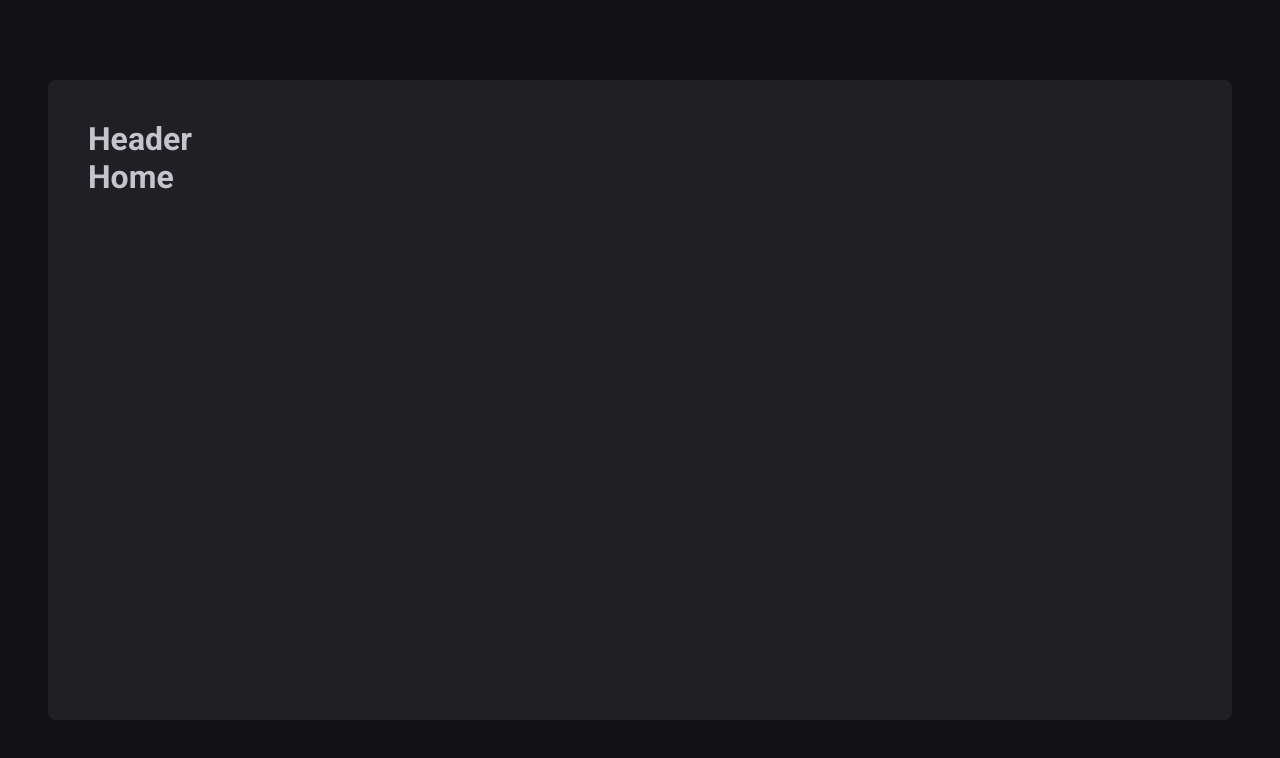
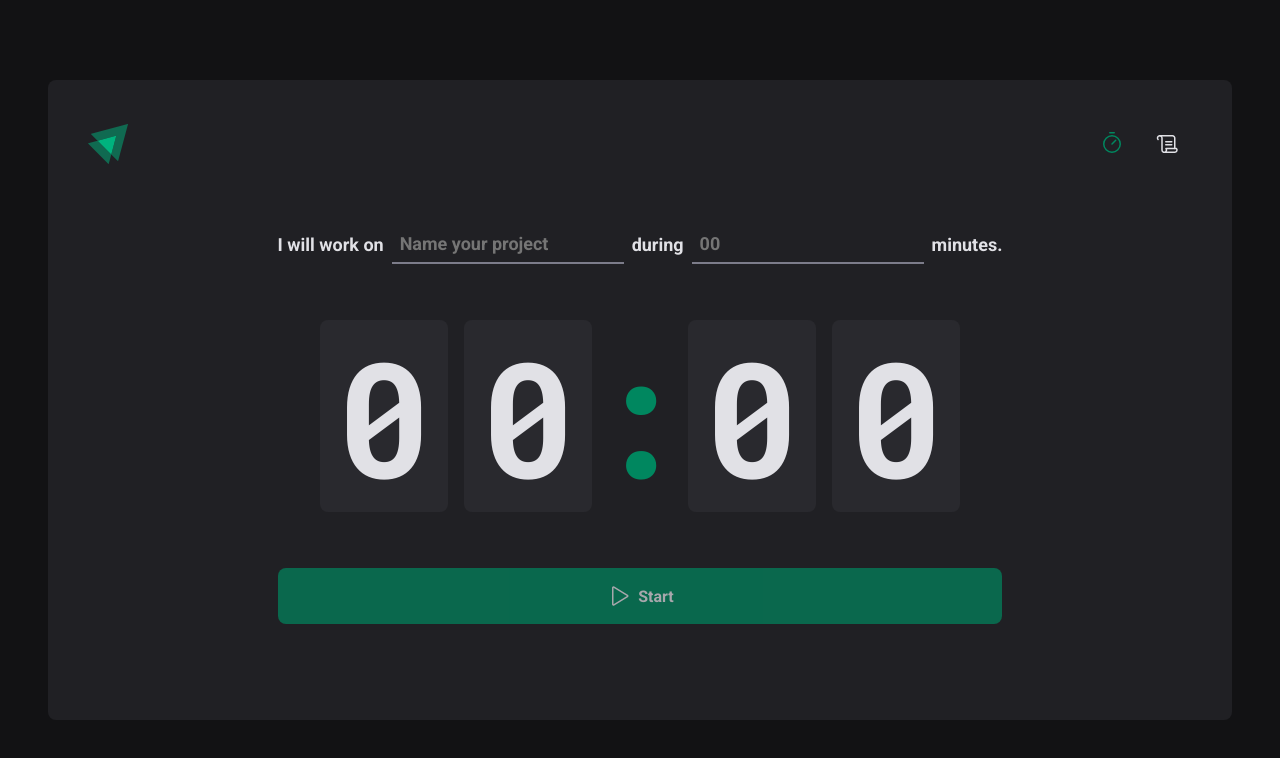
Before and after one commit to thullyoufrn/pomodoro-timer, a React (Vite) app: page / in a window 1280 px wide. Shown: the top 758 px of the page. Built offline with nearby package versions, Linux system fonts and the light colour scheme.

Commit message:
Home css changes

```diff
--- a/package.json
+++ b/package.json
@@ -10,6 +10,7 @@
     "lint": "eslint src --ext .ts,.tsx"
   },
   "dependencies": {
+    "phosphor-react": "^1.4.1",
     "react": "^18.2.0",
     "react-dom": "^18.2.0",
     "react-router-dom": "^6.8.2",
--- a/src/Router.tsx
+++ b/src/Router.tsx
@@ -1,5 +1,5 @@
 import { Routes, Route } from 'react-router-dom'
-import { Home } from './pages/Home'
+import { Home } from './pages/Home/index'
 import { History } from './pages/History'
 import { DefaultLayout } from './layouts/DefaultLayout'
 
--- a/src/components/Header/index.tsx
+++ b/src/components/Header/index.tsx
@@ -1,3 +1,22 @@
+import { HeaderContainer } from './styles'
+
+import logo from '../../assets/Logo.svg'
+
+import { Timer, Scroll } from 'phosphor-react'
+import { NavLink } from 'react-router-dom';
+
 export function Header() {
-  return <h1>Header</h1>
+  return (
+    <HeaderContainer>
+      <img src={logo} alt="ignite logo" />
+      <nav>
+        <NavLink to="/" title='Timer'>
+          <Timer size={24}/>
+        </NavLink>
+        <NavLink to="/history" title='History'>
+          <Scroll size={24} />
+        </NavLink>
+      </nav>
+    </HeaderContainer>
+  );
 }
--- a/src/components/Header/styles.ts
+++ b/src/components/Header/styles.ts
@@ -1,5 +1,34 @@
-import { styled } from 'styled-components';
+import styled from "styled-components";
 
-export const Header = styled.header`
+export const HeaderContainer = styled.header`
+  display: flex;
+  align-items: center;
+  justify-content: space-between;
 
+  nav {
+    display: flex;
+    gap: 0.5rem;
+
+    a {
+      width: 3rem;
+      height: 3rem;
+
+      display: flex;
+      align-items: center;
+      justify-content: center;
+
+      color: ${props => props.theme['gray-100']};
+
+      border-top: 3px solid transparent;
+      border-bottom: 3px solid transparent;
+
+      &:hover {
+        border-bottom: 3px solid ${props => props.theme['green-500']};
+      }
+
+      &.active {
+        color: ${props => props.theme['green-500']};
+      }
+    }
+  }
 `
--- a/src/pages/Home.tsx
+++ /dev/null
@@ -1,3 +0,0 @@
-export function Home() {
-  return <h1>Home</h1>
-}
--- /dev/null
+++ b/src/pages/Home/index.tsx
@@ -0,0 +1,37 @@
+import { Play } from "phosphor-react";
+import { CountdownContainer, FormContainer, HomeContainer, MinutesAmountInput, Separator, StartCountdownButton, TaskInput } from "./styles";
+
+export function Home() {
+  return (
+    <HomeContainer>
+      <form action="">
+        <FormContainer>
+          <label htmlFor="task">I will work on</label>
+          <TaskInput id="task" placeholder="Name your project" />
+
+          <label htmlFor="minutesAmount">during</label>
+          <MinutesAmountInput
+            type="number"
+            id="minutesAmount"
+            placeholder="00"
+          />
+
+          <span>minutes.</span>
+        </FormContainer>
+
+        <CountdownContainer>
+          <span>0</span>
+          <span>0</span>
+          <Separator>:</Separator>
+          <span>0</span>
+          <span>0</span>
+        </CountdownContainer>
+
+        <StartCountdownButton disabled type="submit">
+          <Play size={24} />
+          Start
+        </StartCountdownButton>
+      </form>
+    </HomeContainer>
+  );
+}
--- /dev/null
+++ b/src/pages/Home/styles.ts
@@ -0,0 +1,97 @@
+import styled from "styled-components";
+
+export const HomeContainer = styled.main`
+  flex: 1;
+
+  display: flex;
+  align-items: center;
+  justify-content: center;
+
+  form {
+    display: flex;
+    flex-direction: column;
+    align-items: center;
+    gap: 3.5rem;
+  }
+`
+
+export const FormContainer = styled.div`
+  width: 100%;
+  display: flex;
+  align-items: center;
+  justify-content: center;
+  gap: 0.5rem;
+  color: ${props => props.theme['gray-100']};
+  font-size: 1.125rem;
+  font-weight: bold;
+  flex-wrap: wrap;
+`
+
+const BaseInput = styled.input`
+  background: transparent;
+  height: 2.5rem;
+  border: 0;
+  border-bottom: 2px solid ${props => props.theme['gray-500']};
+  font-weight: bold;
+  font-size: 1.125rem;
+  padding: 0 0.5rem;
+  color: ${props => props.theme['gray-100']};
+`
+
+export const TaskInput = styled(BaseInput)``
+
+export const MinutesAmountInput = styled(BaseInput)``
+
+export const CountdownContainer = styled.div`
+  font-family: 'Roboto Mono', monospace;
+  font-size: 10rem;
+  line-height: 8rem;
+  color: ${props => props.theme['gray-100']};
+
+  display: flex;
+  gap: 1rem;
+
+  span {
+    background: ${props => props.theme['gray-700']};
+    padding: 2rem 1rem;
+    border-radius: 8px;
+  }
+`
+
+export const Separator = styled.div`
+  padding: 2rem 0;
+  color: ${props => props.theme['green-500']};
+
+  width: 4rem;
+  overflow: hidden;
+  display: flex;
+  justify-content: center;
+`
+
+export const StartCountdownButton = styled.button`
+  width: 100%;
+  border: 0;
+  padding: 1rem;
+  border-radius: 8px;
+
+  display: flex;
+  align-items: center;
+  justify-content: center;
+
+  gap: 0.5rem;
+  font-weight: bold;
+
+  cursor: pointer;
+
+  background: ${props => props.theme['green-500']};
+  color: ${props => props.theme['gray-100']};
+
+  &:disabled {
+    opacity: 0.7;
+    cursor: not-allowed;
+  }
+
+  &:not(:disabled):hover {
+    background: ${props => props.theme['green-700']};
+  }
+`
--- a/src/styles/global.ts
+++ b/src/styles/global.ts
@@ -15,6 +15,7 @@
   body {
     background: ${(props) => props.theme['gray-900']};
     color: ${(props) => props.theme['gray-300']};
+    -webkit-font-smoothing: antialiased;
   }
 
   body, input, textarea, button {
```
Also changed, not shown: src/assets/Logo.svg (added), 1 other file (tests, documents, lock files or other folders).
